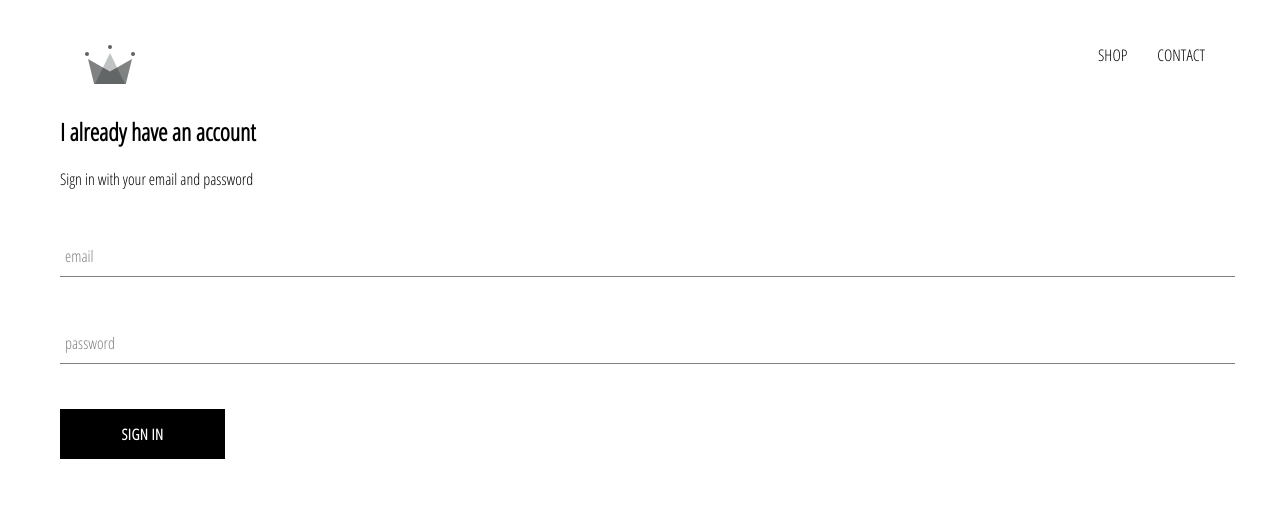
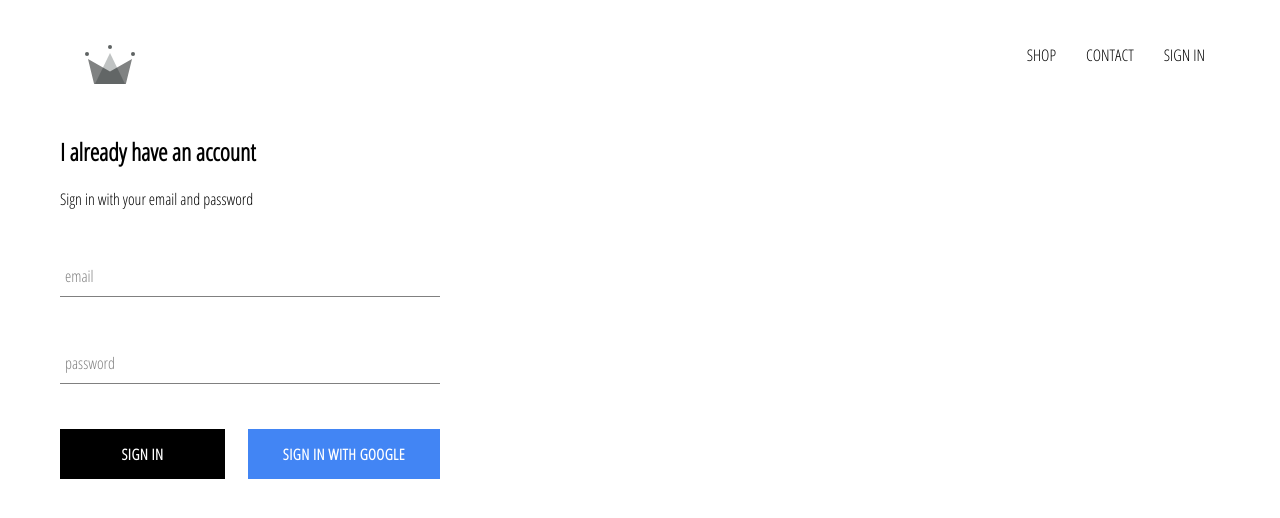
Before and after one commit to loveagile/react-clothing, a React (Create React App) app: page /signin in a window 1280 px wide. Shown: the top 518 px of the page. Built offline with nearby package versions, Linux system fonts and the light colour scheme; no server answers.

Commit message:
Integrate firebase, create authentication with Google, and add signin buttons to header

```diff
--- a/package.json
+++ b/package.json
@@ -3,6 +3,7 @@
   "version": "0.1.0",
   "private": true,
   "dependencies": {
+    "firebase": "^8.3.1",
     "node-sass": "4.14.1",
     "react": "^17.0.1",
     "react-dom": "^16.14.0",
--- a/src/App.css
+++ b/src/App.css
@@ -7,3 +7,7 @@ a {
     text-decoration: none;
     color: black;
 }
+
+* {
+    box-sizing: border-box;
+}
--- a/src/App.js
+++ b/src/App.js
@@ -5,21 +5,45 @@ import HomePage from './pages/homepage/homepage.component';
 import Header from "./components/header/Header";
 import ShopPage from './pages/shop/ShopPage';
 import SignInSignUp from './pages/sign-in-and-sign-up/SignInSignUp';
-
+import { auth } from './firebase/firebase.utils';
 
 import './App.css';
 
-function App() {
+class App extends React.Component {
+  constructor(props) {
+    super(props);
+
+    this.state = {
+      currentUser: null
+    }
+  }
+
+  unsubscribeFromAuth = null;
+
+  componentDidMount() {
+    this.unsubscribeFromAuth = auth.onAuthStateChanged(user => {
+      this.setState({ currentUser: user });
+
+      console.log(user);
+    })
+  }
+
+  componentWillUnmount() {
+    this.unsubscribeFromAuth();
+  }
+
+  render() {
     return (
       <div>
-      <Header/>
+        <Header currentUser={this.state.currentUser}/>
         <Switch>
           <Route exact path='/' component={ HomePage }/>
           <Route path='/shop' component={ ShopPage }/>
           <Route path='/signin' component={ SignInSignUp }/>
         </Switch>
       </div>
-  );
+    )
+  }
 }
 
 
--- a/src/components/custom-button/CustomButton.js
+++ b/src/components/custom-button/CustomButton.js
@@ -2,9 +2,10 @@ import React from 'react'
 
 import "./custom-button.scss"
 
-const CustomButton = ({children, ...otherProps}) => {
+const CustomButton = ({children, isGoogleSignIn, ...otherProps}) => {
   return (
-    <button className="custom-button" {...otherProps}>
+    <button
+      className={`${isGoogleSignIn ? 'google-sign-in' : ''} custom-button`} {...otherProps}>
       {children}
     </button>
   );
--- a/src/components/custom-button/custom-button.scss
+++ b/src/components/custom-button/custom-button.scss
@@ -19,4 +19,14 @@
     color: black;
     border: 1px solid black;
   }
+
+  &.google-sign-in {
+    background-color: #4285f4;
+    color: white;
+
+    &:hover {
+      background-color: #357ae8;
+      border: none;
+    }
+  }
 }
--- a/src/components/header/Header.js
+++ b/src/components/header/Header.js
@@ -1,12 +1,13 @@
 import React from 'react'
 import { Link } from 'react-router-dom';
 
+import { auth } from '../../firebase/firebase.utils';
+
 import { ReactComponent as Logo } from '../../assets/crown.svg';
-
 
 import "./header.scss"
 
-const Header = () => (
+const Header = ({ currentUser }) => (
   <div className='header'>
     <Link className='logo-container' to='/'>
       <Logo className='logo' />
@@ -18,6 +19,15 @@ const Header = () => (
       <Link className='option' to='/shop'>
         CONTACT
       </Link>
+      {currentUser ? (
+        <div className='option' onClick={() => auth.signOut()}>
+          SIGN OUT
+        </div>
+        ) : (
+        <Link className='option' to="/signin">
+          SIGN IN
+        </Link>
+      )}
     </div>
   </div>
 );
--- a/src/components/header/header.scss
+++ b/src/components/header/header.scss
@@ -20,6 +20,7 @@
 
     .option {
       padding: 10px 15px;
+      cursor: pointer;
     }
   }
 }
--- a/src/components/sign-in/SignIn.js
+++ b/src/components/sign-in/SignIn.js
@@ -1,6 +1,10 @@
 import React from 'react';
 import FormInput from "../form-input/FormInput";
 import CustomButton from "../custom-button/CustomButton";
+
+import { signInWithGoogle } from '../../firebase/firebase.utils';
+
+import "./sign-in.scss"
 
 class SignIn extends React.Component {
   constructor(props) {
@@ -49,7 +53,12 @@ class SignIn extends React.Component {
           />
         </form>
 
-        <CustomButton type="submit">Sign In</CustomButton>
+        <div className="buttons">
+          <CustomButton type="submit">Sign In</CustomButton>
+          <CustomButton onClick={ signInWithGoogle } isGoogleSignIn>
+            Sign In with Google
+          </CustomButton>
+        </div>
       </div>
     );
   }
--- a/src/components/sign-in/sign-in.scss
+++ b/src/components/sign-in/sign-in.scss
@@ -1,5 +1,14 @@
 .sign-in {
-  width: 30vw;
+  width: 380px;
   display: flex;
   flex-direction: column;
+
+  .title {
+    margin: 10px 0;
+  }
+
+  .buttons {
+    display: flex;
+    justify-content: space-between;
+  }
 }
--- /dev/null
+++ b/src/firebase/firebase.utils.js
@@ -0,0 +1,23 @@
+import firebase from 'firebase/app';
+import 'firebase/firestore';
+import 'firebase/auth';
+
+const config = {
+  apiKey: "AIzaSyBDUD5qE5NmkjqO87J8EfqZFsFOhFpBHt8",
+  authDomain: "eclectic-9f6f2.firebaseapp.com",
+  projectId: "eclectic-9f6f2",
+  storageBucket: "eclectic-9f6f2.appspot.com",
+  messagingSenderId: "558585436877",
+  appId: "1:558585436877:web:fd05c7d1df893a2047a784"
+};
+
+firebase.initializeApp(config);
+
+export const auth = firebase.auth();
+export const firestore = firebase.firestore();
+
+const provider = new firebase.auth.GoogleAuthProvider();
+provider.setCustomParameters({ prompt: 'select_account' });
+export const signInWithGoogle = () => auth.signInWithPopup(provider);
+
+export default firestore;
```
Also changed, not shown: 1 other file (tests, documents, lock files or other folders). Lines whose indentation alone changed are shown as unchanged.
